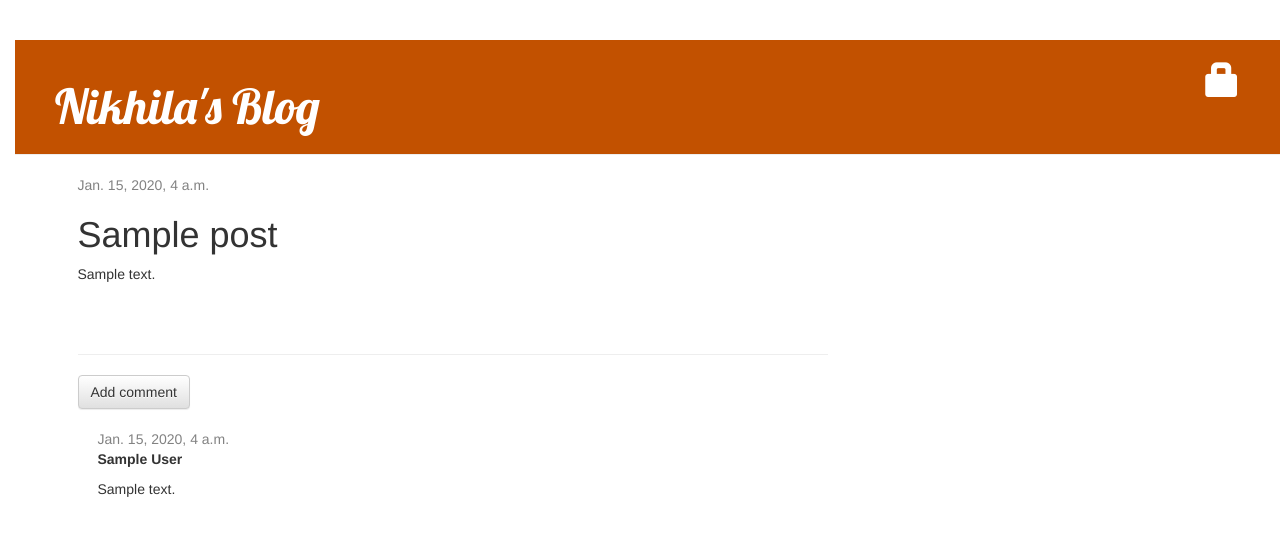
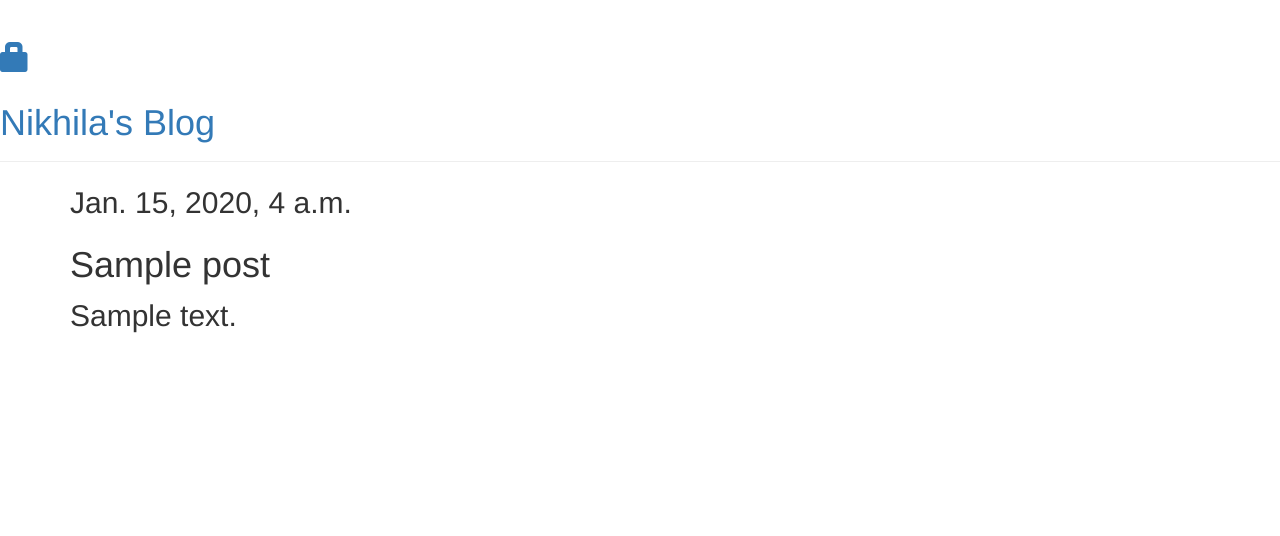
Before and after one commit to NikhilaKasha/myblog, a Django app: template blog/templates/blog/post_detail.html in a window 1280 px wide. Shown: the top 536 px of the page. Run offline with Django 3.2, Linux system fonts and the light colour scheme; the template is opened without the code that fills it: values that come from a table or form of the project are taken from there, others are empty; tables that the repository leaves empty hold one stand-in row (values such as "Sample post"); parts of the project's set-up code (start-up, migrations or seed data) failed here and were passed over; some libraries are stand-ins or nearby versions.

Commit message:
initial commit

```diff
--- a/blog/forms.py
+++ b/blog/forms.py
@@ -8,6 +8,8 @@ class PostForm(forms.ModelForm):
         model = Post
         fields = ('title', 'text',)
 
+
+
 class CommentForm(forms.ModelForm):
 
     class Meta:
--- /dev/null
+++ b/blog/static/main.css
@@ -0,0 +1,3 @@
+h1 {
+    color: red;
+}
--- a/blog/templates/blog/base.html
+++ b/blog/templates/blog/base.html
@@ -3,6 +3,8 @@
 <html>
 <head>
     <title>Django Blog</title>
+    <link rel="stylesheet" type ="text/css"
+          href="{%static 'css/main.css'%}"
     <link rel="stylesheet" href="{% static 'css/blog.css' %}">
     <link rel="stylesheet" href="//maxcdn.bootstrapcdn.com/bootstrap/3.2.0/css/bootstrap.min.css">
     <link rel="stylesheet" href="//maxcdn.bootstrapcdn.com/bootstrap/3.2.0/css/bootstrap-theme.min.css">
@@ -10,15 +12,32 @@
 
 </head>
 <body>
+<style>
+    body {
+        font-size: 16px;
+    }
+    body .format-standard .entry-wrap {
+        background:#fff !important;
+    }
+</style>
+
+
 <div class="page-header">
+
     {% if user.is_authenticated %}
-       <a href="{% url 'post_new' %}" class="top-menu"><span class="glyphicon glyphicon-plus"></span></a>
-       <a href="{% url 'post_draft_list' %}" class="top-menu"><span class="glyphicon glyphicon-edit"></span></a>
-       <p class="top-menu">Hello {{ user.username }} <small>(<a href="{% url 'logout' %}">Log out</a>)</small></p>
+    <a href="{% url 'post_new' %}" class="top-menu"><span class="glyphicon glyphicon-plus"></span></a>
+    <a href="{% url 'post_draft_list' %}" class="top-menu"><span class="glyphicon glyphicon-edit"></span></a>
+    <p class="top-menu">Hello {{ user.username }} <small>(<a href="{% url 'logout' %}">Log out</a>)</small></p>
     {% else %}
-       <a href="{% url 'login' %}" class="top-menu"><span class="glyphicon glyphicon-lock"></span></a>
+    <a href="{% url 'login' %}" class="top-menu"><span class="glyphicon glyphicon-lock"></span></a>
     {% endif %}
+
     <h1><a href="/">Nikhila's Blog</a></h1>
+    <style>
+        body {
+            font-size: 30px;
+        }
+    </style>
 </div>
 <div class="content container">
     <div class="row">
@@ -29,4 +48,4 @@
     </div>
 </div>
 </body>
-                                    </html
+</html>
--- a/blog/templates/blog/post_detail.html
+++ b/blog/templates/blog/post_detail.html
@@ -16,23 +16,4 @@
     <h1>{{ post.title }}</h1>
     <p>{{ post.text|linebreaksbr }}</p>
 </div>
-<hr>
-<a class="btn btn-default" href="{% url 'add_comment_to_post' pk=post.pk %}">Add comment</a>
-{% for comment in post.comments.all %}
-    {% if user.is_authenticated or comment.approved_comment %}
-    <div class="comment">
-        <div class="date">
-            {{ comment.created_date }}
-            {% if not comment.approved_comment %}
-                <a class="btn btn-default" href="{% url 'comment_remove' pk=comment.pk %}"><span class="glyphicon glyphicon-remove"></span></a>
-                <a class="btn btn-default" href="{% url 'comment_approve' pk=comment.pk %}"><span class="glyphicon glyphicon-ok"></span></a>
-            {% endif %}
-        </div>
-        <strong>{{ comment.author }}</strong>
-        <p>{{ comment.text|linebreaks }}</p>
-    </div>
-    {% endif %}
-{% empty %}
-    <p>No comments here yet :(</p>
-{% endfor %}
 {% endblock %}
--- a/mysite/settings.py
+++ b/mysite/settings.py
@@ -106,13 +106,13 @@ AUTH_PASSWORD_VALIDATORS = [
     },
 ]
 
-
 # Internationalization
 # https://docs.djangoproject.com/en/dev/topics/i18n/
 
 LANGUAGE_CODE = 'en-us'
 
 TIME_ZONE = 'America/Chicago'
+
 
 USE_I18N = True
 
```
Also changed, not shown: 1 other file.
